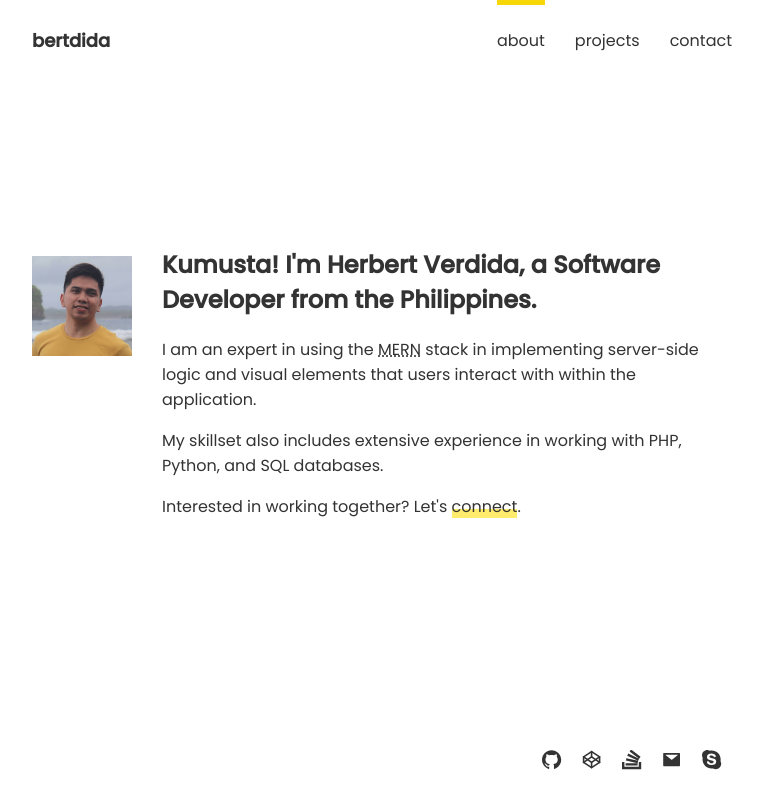
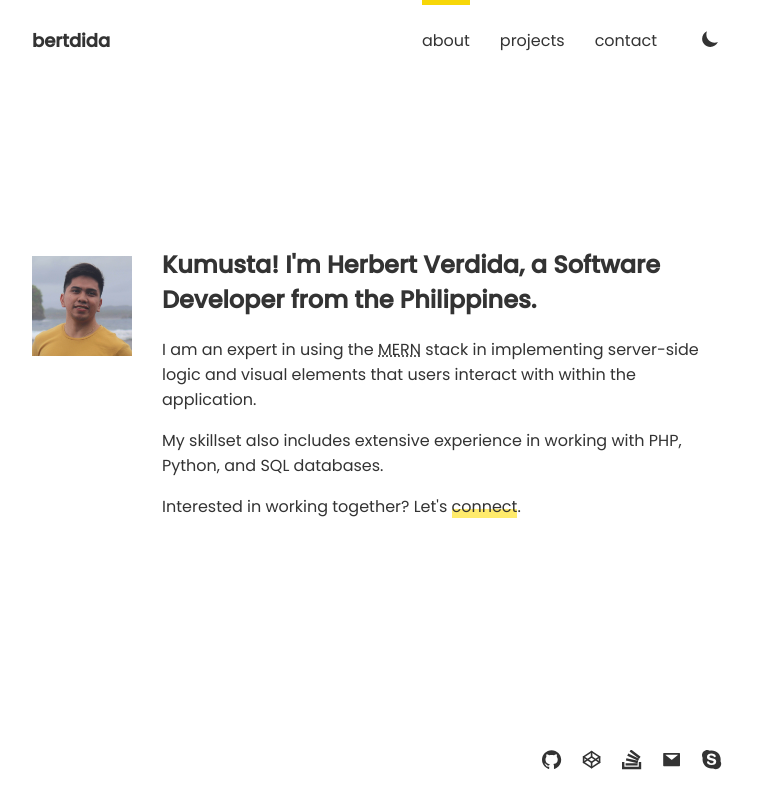
Before and after one commit to bertdida/bertdida.github.io, a React (Create React App) app: page / in a window 1280 px wide. Shown: the whole page, without its empty margins (258-1021 px from the left). Built offline with nearby package versions, Linux system fonts and the light colour scheme.

Commit message:
feat: added toggle theme button

```diff
--- a/src/App.js
+++ b/src/App.js
@@ -1,4 +1,4 @@
-import { useEffect, useState } from "react";
+import { useCallback, useEffect, useState } from "react";
 import { BrowserRouter } from "react-router-dom";
 import { HelmetProvider } from "react-helmet-async";
 
@@ -23,40 +23,69 @@ function App() {
   );
 }
 
-const isDarkSchemeDetected =
+const StorageKey = {
+  Theme: "bd.theme",
+  IsSchemeToastShown: "bd.isSchemeToastShown",
+};
+
+// This has value when the user clicks the toggle button.
+const userTheme = localStorage.getItem(StorageKey.Theme);
+
+let isDarkSchemeDetected =
   window.matchMedia &&
   window.matchMedia("(prefers-color-scheme: dark)").matches;
+
+if (userTheme === "light") {
+  isDarkSchemeDetected = false;
+}
 
 function Main() {
   const { addToast } = useToast();
   const [isDarkScheme, setIsDarkScheme] = useState(isDarkSchemeDetected);
 
-  useEffect(() => {
-    window
-      .matchMedia("(prefers-color-scheme: dark)")
-      .addEventListener("change", (event) => {
-        setIsDarkScheme(event.matches);
-      });
+  const onChangeSystemTheme = useCallback((event) => {
+    setIsDarkScheme(event.matches);
   }, []);
 
   useEffect(() => {
-    const localStorageKey = "bd.isSchemeToastShown";
+    if (userTheme === null) {
+      window
+        .matchMedia("(prefers-color-scheme: dark)")
+        .addEventListener("change", onChangeSystemTheme);
+    }
+
+    return function cleanUp() {
+      window
+        .matchMedia("(prefers-color-scheme: dark)")
+        .removeEventListener("change", onChangeSystemTheme);
+    };
+  }, [onChangeSystemTheme]);
+
+  useEffect(() => {
     document.body.dataset.scheme = isDarkScheme ? "dark" : "light";
 
     if (!isDarkScheme) {
-      localStorage.removeItem(localStorageKey);
+      localStorage.removeItem(StorageKey.IsSchemeToastShown);
       return;
     }
 
-    if (localStorage.getItem(localStorageKey) === null) {
+    if (localStorage.getItem(StorageKey.IsSchemeToastShown) === null) {
       addToast("🐺 Okay, so you prefer dark mode.");
-      localStorage.setItem(localStorageKey, new Date().getTime());
+      localStorage.setItem(StorageKey.IsSchemeToastShown, new Date().getTime());
     }
   }, [isDarkScheme, addToast]);
 
+  function toggleTheme() {
+    setIsDarkScheme((prevState) => {
+      const nextState = !prevState;
+      localStorage.setItem(StorageKey.Theme, nextState ? "dark" : "light");
+      return nextState;
+    });
+  }
+
   return (
     <main className="main">
-      <Header />
+      <Header toggleTheme={toggleTheme} isDarkScheme={isDarkScheme} />
       <Container>
         <Routes />
       </Container>
--- a/src/components/Header/Header.js
+++ b/src/components/Header/Header.js
@@ -1,11 +1,20 @@
 import { useRef } from "react";
+import PropTypes from "prop-types";
 import { Link, useLocation } from "react-router-dom";
+import { IoSunnySharp, IoMoonSharp } from "react-icons/io5";
 
 import { Menu, Item } from "components/Menu";
 import { Container } from "components/Container";
 import "./Header.scss";
 
-export function Header() {
+Header.propTypes = {
+  toggleTheme: PropTypes.func.isRequired,
+  isDarkScheme: PropTypes.bool,
+};
+
+export function Header(props) {
+  const ButtonIcon = props.isDarkScheme ? IoSunnySharp : IoMoonSharp;
+
   return (
     <header className="header">
       <Container className="header__inner">
@@ -14,6 +23,14 @@ export function Header() {
           <MenuItem to="/">About</MenuItem>
           <MenuItem to="/projects">Projects</MenuItem>
           <MenuItem to="/contact">Contact</MenuItem>
+          <Item
+            as="button"
+            className="menu__button"
+            onClick={props.toggleTheme}
+            title="Toggle theme"
+          >
+            <ButtonIcon size={18} style={{ color: "var(--color-fg)" }} />
+          </Item>
         </Menu>
       </Container>
     </header>
--- a/src/components/Header/Header.scss
+++ b/src/components/Header/Header.scss
@@ -47,6 +47,15 @@
       font-size: 16px;
       color: var(--color-fg, inherit);
     }
+
+    &__button {
+      padding: 0;
+      border: none;
+      background-color: transparent;
+      cursor: pointer;
+      height: 100%;
+      width: 45px;
+    }
   }
 }
 
```
